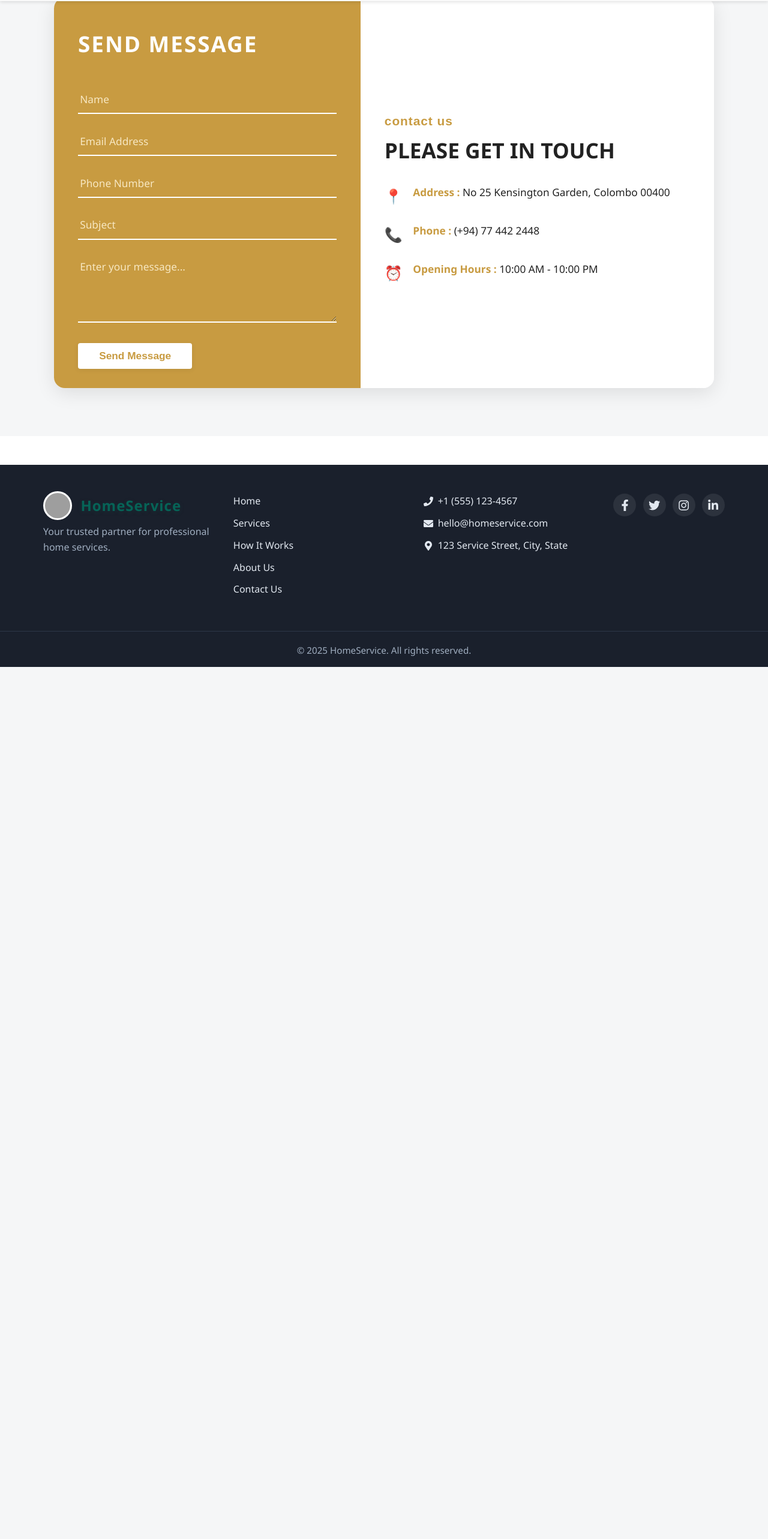
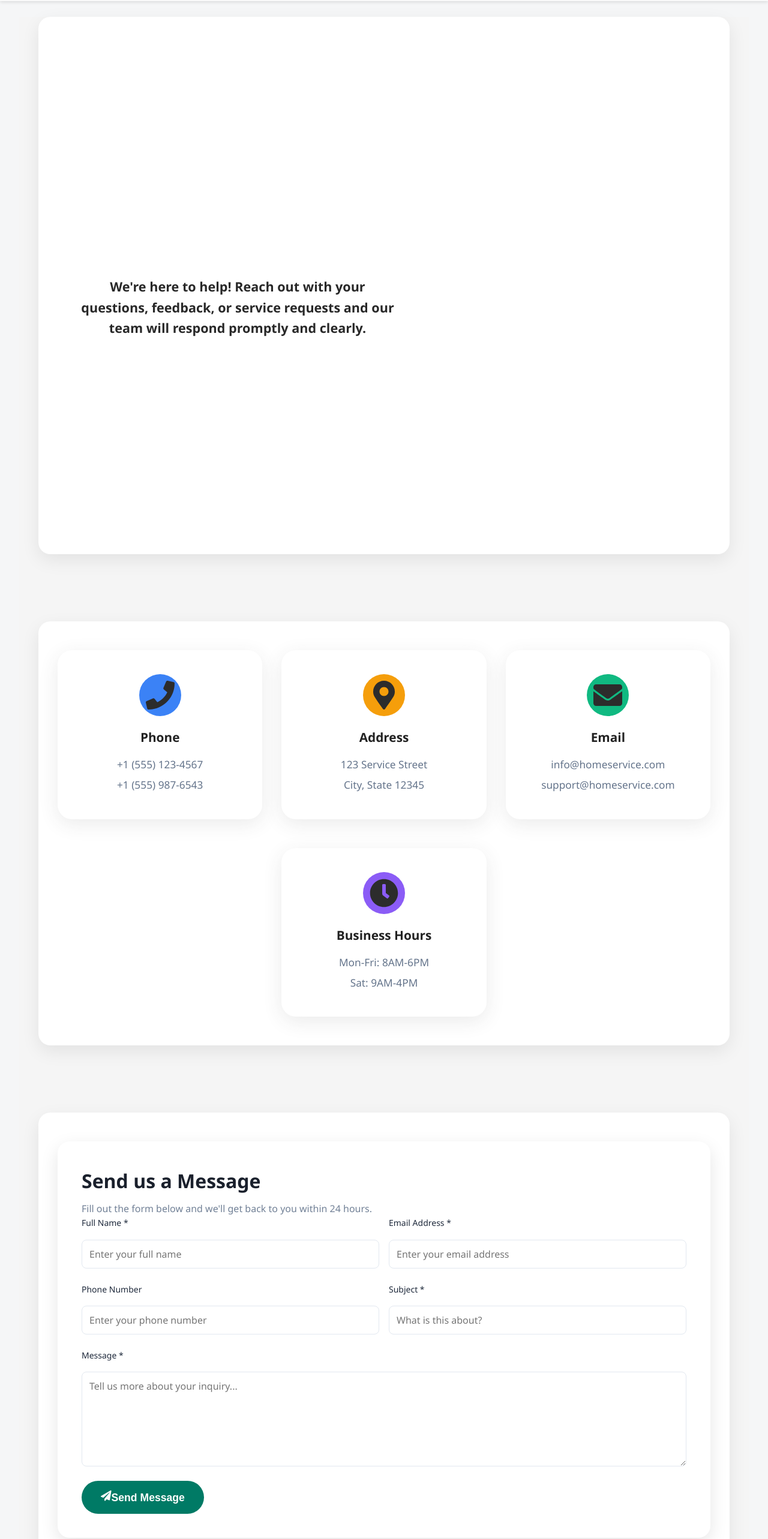
Before and after one commit to ThaRSan1101/home-management-system-Frontend, a React (Vite) app: page /contact in a window 1280 px wide. Shown: the part 84-2650 px from the top of the page at 60% size. Before the commit the page ends 1196 px from the top, so only its background shows below. Built offline with nearby package versions, Linux system fonts and the light colour scheme; grey boxes are pictures that could not be loaded.

Commit message:
Update ContactUs

```diff
--- a/src/pages/Contact.css
+++ b/src/pages/Contact.css
@@ -291,159 +291,3 @@
     justify-self: auto;
   }
 }
-
-/* Contact Us Split Layout */
-.contactus-split-container {
-  display: flex;
-  min-height: 80vh;
-  width: 100%;
-  background: #fff;
-  border-radius: 18px;
-  box-shadow: 0 8px 32px rgba(0,0,0,0.10);
-  overflow: hidden;
-  margin: 3rem auto;
-  max-width: 1100px;
-}
-
-.contactus-left-panel {
-  background: #c89b41; /* gold */
-  flex: 1.1;
-  display: flex;
-  flex-direction: column;
-  justify-content: flex-start;
-  align-items: flex-start;
-  padding: 3rem 2.5rem 2rem 2.5rem;
-  min-width: 340px;
-}
-
-.contactus-title {
-  color: #fff;
-  font-size: 2.3rem;
-  font-weight: 700;
-  margin-bottom: 2.5rem;
-  letter-spacing: 2px;
-}
-
-.contactus-form {
-  width: 100%;
-  display: flex;
-  flex-direction: column;
-  gap: 1.2rem;
-}
-.contactus-form input,
-.contactus-form textarea {
-  background: transparent;
-  border: none;
-  border-bottom: 2px solid #fff;
-  color: #fff;
-  font-size: 1.08rem;
-  padding: 0.7rem 0.2rem;
-  margin-bottom: 0.2rem;
-  outline: none;
-  width: 100%;
-  transition: border-color 0.2s;
-  font-family: inherit;
-}
-.contactus-form input::placeholder,
-.contactus-form textarea::placeholder {
-  color: #f7e7c1;
-  opacity: 1;
-}
-.contactus-form input:focus,
-.contactus-form textarea:focus {
-  border-bottom: 2px solid #fffbe6;
-}
-.contactus-form button {
-  background: #fff;
-  color: #c89b41;
-  border: none;
-  border-radius: 4px;
-  padding: 0.7rem 2.2rem;
-  font-size: 1.08rem;
-  font-weight: 600;
-  margin-top: 0.7rem;
-  cursor: pointer;
-  transition: background 0.2s, color 0.2s;
-  box-shadow: 0 2px 8px rgba(0,0,0,0.07);
-  align-self: flex-start;
-}
-.contactus-form button:hover {
-  background: #c89b41;
-  color: #fff;
-  border: 1.5px solid #fff;
-}
-.contactus-success {
-  color: #fff;
-  background: #007a65;
-  padding: 0.7rem 1.2rem;
-  border-radius: 6px;
-  margin-top: 1rem;
-  font-weight: 600;
-  font-size: 1rem;
-}
-
-.contactus-right-panel {
-  background: #fff;
-  flex: 1.3;
-  display: flex;
-  flex-direction: column;
-  justify-content: center;
-  align-items: flex-start;
-  padding: 3rem 2.5rem 2rem 2.5rem;
-  min-width: 340px;
-}
-.contactus-contact-label {
-  color: #c89b41;
-  font-size: 1.3rem;
-  font-family: 'Dancing Script', cursive, sans-serif;
-  margin-bottom: 0.7rem;
-  font-weight: 600;
-  letter-spacing: 1px;
-}
-.contactus-getintouch {
-  color: #222;
-  font-size: 2.2rem;
-  font-weight: 800;
-  margin-bottom: 2.2rem;
-  line-height: 1.2;
-}
-.contactus-info-list {
-  display: flex;
-  flex-direction: column;
-  gap: 1.5rem;
-}
-.contactus-info-item {
-  display: flex;
-  align-items: flex-start;
-  gap: 1.1rem;
-  font-size: 1.08rem;
-  color: #222;
-}
-.contactus-info-icon {
-  font-size: 1.5rem;
-  color: #c89b41;
-  margin-top: 0.1rem;
-}
-.contactus-info-text b {
-  color: #c89b41;
-  font-weight: 700;
-}
-
-@media (max-width: 900px) {
-  .contactus-split-container {
-    flex-direction: column;
-    max-width: 98vw;
-    min-height: unset;
-  }
-  .contactus-left-panel, .contactus-right-panel {
-    min-width: 0;
-    width: 100%;
-    padding: 2rem 1.2rem;
-  }
-  .contactus-title {
-    font-size: 2rem;
-  }
-  .contactus-getintouch {
-    font-size: 1.5rem;
-  }
-}
--- a/src/pages/Contact.jsx
+++ b/src/pages/Contact.jsx
@@ -1,4 +1,5 @@
 import React, { useState } from 'react';
+import { FaPhone, FaEnvelope, FaMapMarkerAlt, FaClock, FaPaperPlane, FaCheckCircle } from 'react-icons/fa';
 import './Contact.css';
 
 const Contact = () => {
@@ -12,47 +13,196 @@ const Contact = () => {
   const [isSubmitted, setIsSubmitted] = useState(false);
 
   const handleChange = (e) => {
-    setFormData({ ...formData, [e.target.name]: e.target.value });
+    setFormData({
+      ...formData,
+      [e.target.name]: e.target.value
+    });
   };
 
   const handleSubmit = (e) => {
     e.preventDefault();
+    // Here you would typically send the form data to your backend
+    console.log('Form submitted:', formData);
     setIsSubmitted(true);
-    setFormData({ name: '', email: '', phone: '', subject: '', message: '' });
+    setFormData({
+      name: '',
+      email: '',
+      phone: '',
+      subject: '',
+      message: ''
+    });
+    // Reset submission status after 3 seconds
     setTimeout(() => setIsSubmitted(false), 3000);
   };
 
+  const contactInfo = [
+    {
+      icon: <FaPhone />,
+      title: 'Phone',
+      details: ['+1 (555) 123-4567', '+1 (555) 987-6543'],
+      color: '#3B82F6'
+    },
+    {
+      icon: <FaMapMarkerAlt />,
+      title: 'Address',
+      details: ['123 Service Street', 'City, State 12345'],
+      color: '#F59E0B'
+    },
+    {
+      icon: <FaEnvelope />,
+      title: 'Email',
+      details: ['info@homeservice.com', 'support@homeservice.com'],
+      color: '#10B981'
+    },
+    {
+      icon: <FaClock />,
+      title: 'Business Hours',
+      details: ['Mon-Fri: 8AM-6PM', 'Sat: 9AM-4PM'],
+      color: '#8B5CF6'
+    }
+  ];
+
   return (
-    <div className="contactus-split-container">
-      <div className="contactus-left-panel">
-        <h1 className="contactus-title">SEND MESSAGE</h1>
-        <form className="contactus-form" onSubmit={handleSubmit}>
-          <input type="text" name="name" placeholder="Name" value={formData.name} onChange={handleChange} required />
-          <input type="email" name="email" placeholder="Email Address" value={formData.email} onChange={handleChange} required />
-          <input type="tel" name="phone" placeholder="Phone Number" value={formData.phone} onChange={handleChange} />
-          <input type="text" name="subject" placeholder="Subject" value={formData.subject} onChange={handleChange} />
-          <textarea name="message" placeholder="Enter your message..." value={formData.message} onChange={handleChange} rows={4} required />
-          <button type="submit">Send Message</button>
-          {isSubmitted && <div className="contactus-success">Message sent successfully!</div>}
-        </form>
-      </div>
-      <div className="contactus-right-panel">
-        <div className="contactus-contact-label">contact us</div>
-        <h2 className="contactus-getintouch">PLEASE GET IN TOUCH</h2>
-        <div className="contactus-info-list">
-          <div className="contactus-info-item">
-            <span className="contactus-info-icon">📍</span>
-            <span className="contactus-info-text"><b>Address :</b> No 25 Kensington Garden, Colombo 00400</span>
+    <div className="contact page-content">
+      <div className="contact-main">
+        {/* Hero Section */}
+        <section className="contact-hero">
+          <div className="hero-content">
+            <h1>Contact HomeService</h1>
+            <p style={{fontWeight: '600', fontSize: '1.35rem', color: '#111', textShadow: '0 2px 8px rgba(255,255,255,0.18)'}}>We're here to help! Reach out with your questions, feedback, or service requests and our team will respond promptly and clearly.</p>
           </div>
-          <div className="contactus-info-item">
-            <span className="contactus-info-icon">📞</span>
-            <span className="contactus-info-text"><b>Phone :</b> (+94) 77 442 2448</span>
+        </section>
+
+        {/* Contact Info Section */}
+        <section className="contact-info-section">
+          <div className="contact-info-grid">
+            {contactInfo.map((info, index) => (
+              <div key={index} className="contact-info-card">
+                <div className="info-icon" style={{ backgroundColor: info.color }}>
+                  {info.icon}
+                </div>
+                <h3>{info.title}</h3>
+                {info.details.map((detail, idx) => (
+                  <p key={idx}>{detail}</p>
+                ))}
+              </div>
+            ))}
           </div>
-          <div className="contactus-info-item">
-            <span className="contactus-info-icon">⏰</span>
-            <span className="contactus-info-text"><b>Opening Hours :</b> 10:00 AM - 10:00 PM</span>
+        </section>
+
+        {/* Contact Form Section */}
+        <section className="contact-form-section">
+          <div className="form-container">
+            <div className="form-header">
+              <h2>Send us a Message</h2>
+              <p>Fill out the form below and we'll get back to you within 24 hours.</p>
+            </div>
+
+            {isSubmitted && (
+              <div className="success-message">
+                <FaCheckCircle />
+                <p>Thank you! Your message has been sent successfully. We'll get back to you soon.</p>
+              </div>
+            )}
+
+            <form onSubmit={handleSubmit} className="contact-form">
+              <div className="form-row">
+                <div className="form-group">
+                  <label htmlFor="name">Full Name *</label>
+                  <input
+                    type="text"
+                    id="name"
+                    name="name"
+                    value={formData.name}
+                    onChange={handleChange}
+                    required
+                    placeholder="Enter your full name"
+                  />
+                </div>
+                <div className="form-group">
+                  <label htmlFor="email">Email Address *</label>
+                  <input
+                    type="email"
+                    id="email"
+                    name="email"
+                    value={formData.email}
+                    onChange={handleChange}
+                    required
+                    placeholder="Enter your email address"
+                  />
+                </div>
+              </div>
+
+              <div className="form-row">
+                <div className="form-group">
+                  <label htmlFor="phone">Phone Number</label>
+                  <input
+                    type="tel"
+                    id="phone"
+                    name="phone"
+                    value={formData.phone}
+                    onChange={handleChange}
+                    placeholder="Enter your phone number"
+                  />
+                </div>
+                <div className="form-group">
+                  <label htmlFor="subject">Subject *</label>
+                  <input
+                    type="text"
+                    id="subject"
+                    name="subject"
+                    value={formData.subject}
+                    onChange={handleChange}
+                    required
+                    placeholder="What is this about?"
+                  />
+                </div>
+              </div>
+
+              <div className="form-group">
+                <label htmlFor="message">Message *</label>
+                <textarea
+                  id="message"
+                  name="message"
+                  value={formData.message}
+                  onChange={handleChange}
+                  required
+                  rows="6"
+                  placeholder="Tell us more about your inquiry..."
+                ></textarea>
+              </div>
+
+              <button type="submit" className="submit-btn">
+                <FaPaperPlane />
+                Send Message
+              </button>
+            </form>
           </div>
-        </div>
+        </section>
+
+        {/* Map Section */}
+        <section className="map-section">
+          <div className="map-container">
+            <h2>Find Us</h2>
+            <div className="map-placeholder">
+              <FaMapMarkerAlt />
+              <p>Interactive map will be displayed here</p>
+              <p>123 Service Street, City, State 12345</p>
+            </div>
+          </div>
+        </section>
+
+        {/* CTA Section */}
+        <section className="contact-cta">
+          <div className="cta-content">
+            <h2>Ready to Book or Have Questions?</h2>
+            <p>Contact us today or explore our services to get started!</p>
+            <div className="cta-buttons">
+              <a href="/services" className="btn btn-primary">View Services</a>
+              <a href="/about" className="btn btn-outline">About Us</a>
+            </div>
+          </div>
+        </section>
       </div>
     </div>
   );
```
